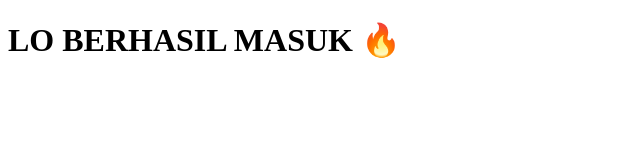
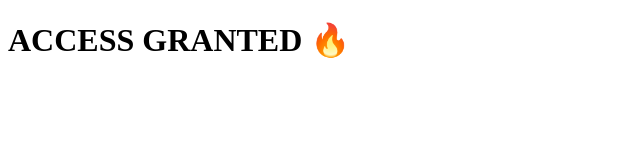
Before and after one commit to tio361/tio361.github.io, a plain HTML site: page home.html in a window 1280 px wide. Shown: the whole page, without its empty margins (0-640 px from the left). Drawn offline with Linux system fonts and the light colour scheme.

Commit message:
Update home.html

```diff
--- a/home.html
+++ b/home.html
@@ -4,6 +4,6 @@
   <title>BERHASIL</title>
 </head>
 <body>
-  <h1>LO BERHASIL MASUK 🔥</h1>
+  <h1>ACCESS GRANTED 🔥</h1>
 </body>
 </html>
```
